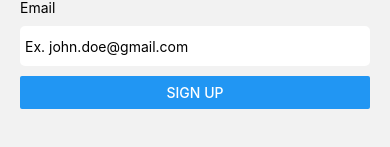
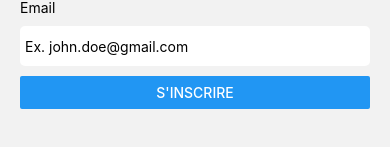
Before and after one commit to pierrooTH/MSPR_front, a React Native app: screen /Home in a window 390 px wide. Shown: the part 207-354 px from the top of the page. Built offline with nearby package versions, Linux system fonts and the light colour scheme.

Commit message:
fix(signupForm): change name of component with uppercase

```diff
--- a/App.js
+++ b/App.js
@@ -2,13 +2,13 @@ import { StatusBar } from 'expo-status-bar';
 import { StyleSheet, Text, View } from 'react-native';
 import { NavigationContainer } from '@react-navigation/native';
 import { createNativeStackNavigator } from '@react-navigation/native-stack';
-import signupForm from './signupForm';
+import SignupForm from './signupForm';
 const Stack = createNativeStackNavigator();
 export default function App() {
   return (
     <NavigationContainer>
        <Stack.Navigator initialRouteName="Home">
-        <Stack.Screen  name="Home" component={signupForm} options={{headerShown: false}} />
+        <Stack.Screen  name="Home" component={SignupForm} options={{headerShown: false}} />
       </Stack.Navigator>
     </NavigationContainer>
   );
--- a/signupForm.js
+++ b/signupForm.js
@@ -1,7 +1,7 @@
 import { View, Text, TextInput, Button, StyleSheet } from 'react-native'
 import React, { useState } from 'react'
 
-export default function signupForm() {
+export default function SignupForm() {
     const [email, setEmail] = useState('');
     const [firstname, setFirstname] = useState('');
     const [lastname, setLastname] = useState('');
@@ -37,7 +37,7 @@ export default function signupForm() {
                 autoCapitalize={"none"}
             />
       </View>
-      <Button title={"Sign Up"} onPress={() => {}} />
+      <Button title={"S'inscrire"} onPress={() => {}} />
     </View>
   )
 };
```
